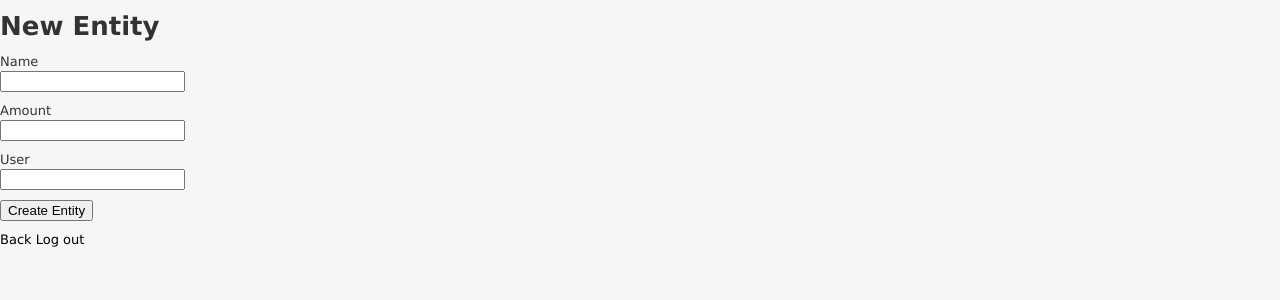
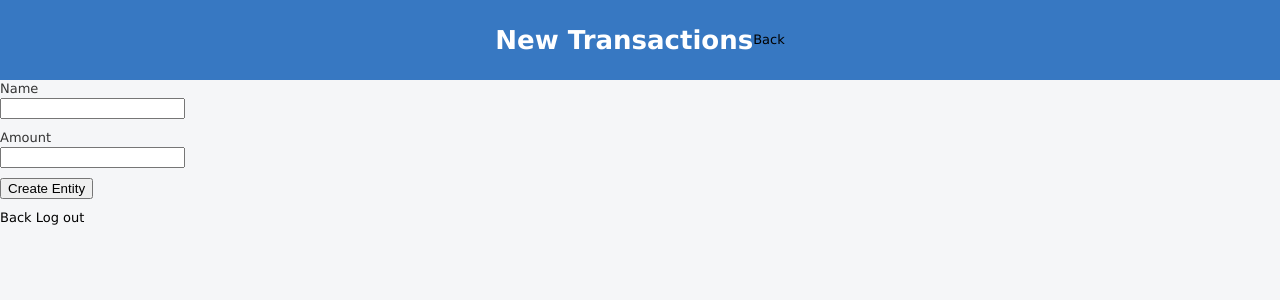
Before and after one commit to GuilhermeGiachellin/BudgetApp-RoR, a Rails app: page /groups/1/entities/new in a window 1280 px wide. Shown: the top 300 px of the page. Run offline with Rails 7, Linux system fonts and the light colour scheme; tables that the repository leaves empty hold one stand-in row (values such as "Sample post"); style sheets or scripts are compiled from the project's sources.

Commit message:
Create new transaction fixed

```diff
--- a/app/controllers/entities_controller.rb
+++ b/app/controllers/entities_controller.rb
@@ -2,26 +2,20 @@ class EntitiesController < ApplicationController
   before_action :set_entity, only: %i[ show edit update destroy ]
   before_action :set_group, only: %i[ new edit create index ]
 
-  # GET /entities or /entities.json
   def index
     @entities = @group.entities
   end
 
-  # GET /entities/1 or /entities/1.json
   def show; end
 
-  # GET /entities/new
   def new
     @entity = Entity.new
   end
 
-  # GET /entities/1/edit
   def edit; end
 
-  # POST /entities or /entities.json
   def create
     @entity = @group.entities.create(entity_params)
-
 
     respond_to do |format|
       if @entity.save
@@ -34,7 +28,6 @@ class EntitiesController < ApplicationController
     end
   end
 
-  # PATCH/PUT /entities/1 or /entities/1.json
   def update
     respond_to do |format|
       if @entity.update(entity_params)
@@ -47,7 +40,6 @@ class EntitiesController < ApplicationController
     end
   end
 
-  # DELETE /entities/1 or /entities/1.json
   def destroy
     @entity.destroy
     respond_to do |format|
@@ -57,7 +49,6 @@ class EntitiesController < ApplicationController
   end
 
   private
-    # Use callbacks to share common setup or constraints between actions.
     def set_entity
       @entity = Entity.find(params[:id])
     end
@@ -66,8 +57,7 @@ class EntitiesController < ApplicationController
       @group = Group.find(params[:group_id])
     end
 
-    # Only allow a list of trusted parameters through.
     def entity_params
-      params.require(:entity).permit(:name, :amount, :user_id)
+      params.require(:entity).permit(:name, :amount).merge(user_id: current_user.id)
     end
 end
--- a/app/models/entity.rb
+++ b/app/models/entity.rb
@@ -1,4 +1,6 @@
 class Entity < ApplicationRecord
   has_and_belongs_to_many :groups, dependent: :destroy
   belongs_to :user
+
+
 end
--- a/app/models/user.rb
+++ b/app/models/user.rb
@@ -5,4 +5,8 @@ class User < ApplicationRecord
   has_many :group, dependent: :destroy
   has_many :entity, dependent: :destroy
   # :confirmable, :lockable, :timeoutable, :trackable and :omniauthable
+
+  def expenses_sum_user
+    entities.sum(:amount)
+  end
 end
--- a/app/views/entities/_form.html.erb
+++ b/app/views/entities/_form.html.erb
@@ -21,10 +21,7 @@
     <%= form.number_field :amount %>
   </div>
 
-  <div class="field">
-    <%= form.label :user_id %>
-    <%= form.text_field :user_id %>
-  </div>
+
 
   <div class="actions">
     <%= form.submit %>
--- a/app/views/entities/new.html.erb
+++ b/app/views/entities/new.html.erb
@@ -1,4 +1,9 @@
-<h1>New Entity</h1>
+<div class="nav_container">
+<h1>New Transactions</h1>
+<%= link_to group_entities_path do %>
+<p>Back</p>
+<% end %>
+</div>
 
 <%= render 'form', entity: @entity %>
 
--- a/app/views/groups/new.html.erb
+++ b/app/views/groups/new.html.erb
@@ -1,6 +1,8 @@
 <div class="nav_container">
 <h1>New Category</h1>
-<i class="fas fa-arrow-left"></i>
+<%= link_to groups_path do %>
+<p>Back</p>
+<% end %>
 </div>
 
 <%= render 'form', group: @group %>
```
Also changed, not shown: app/controllers/groups_controller.rb (+2 -13 lines), app/views/entities/index.html.erb (+9 -6 lines).
